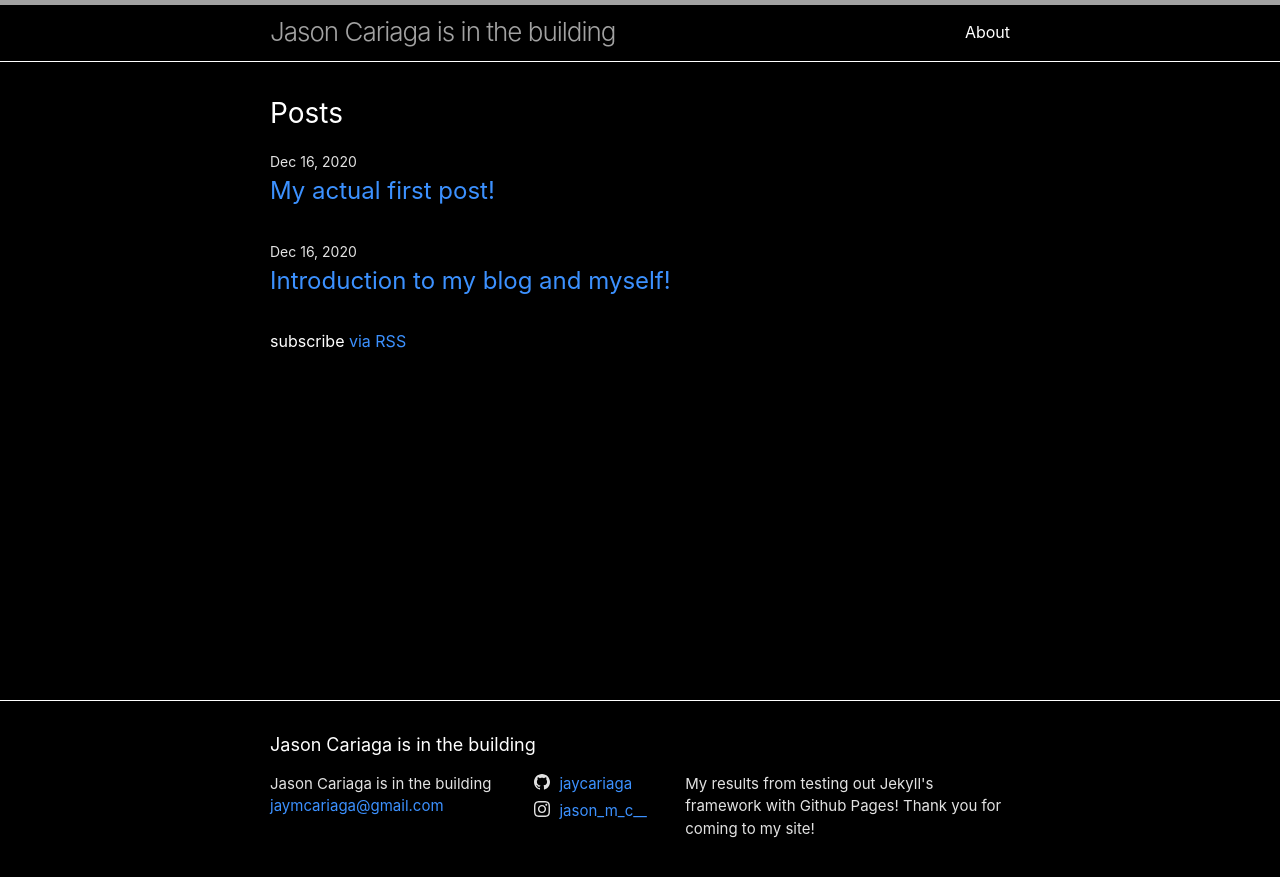
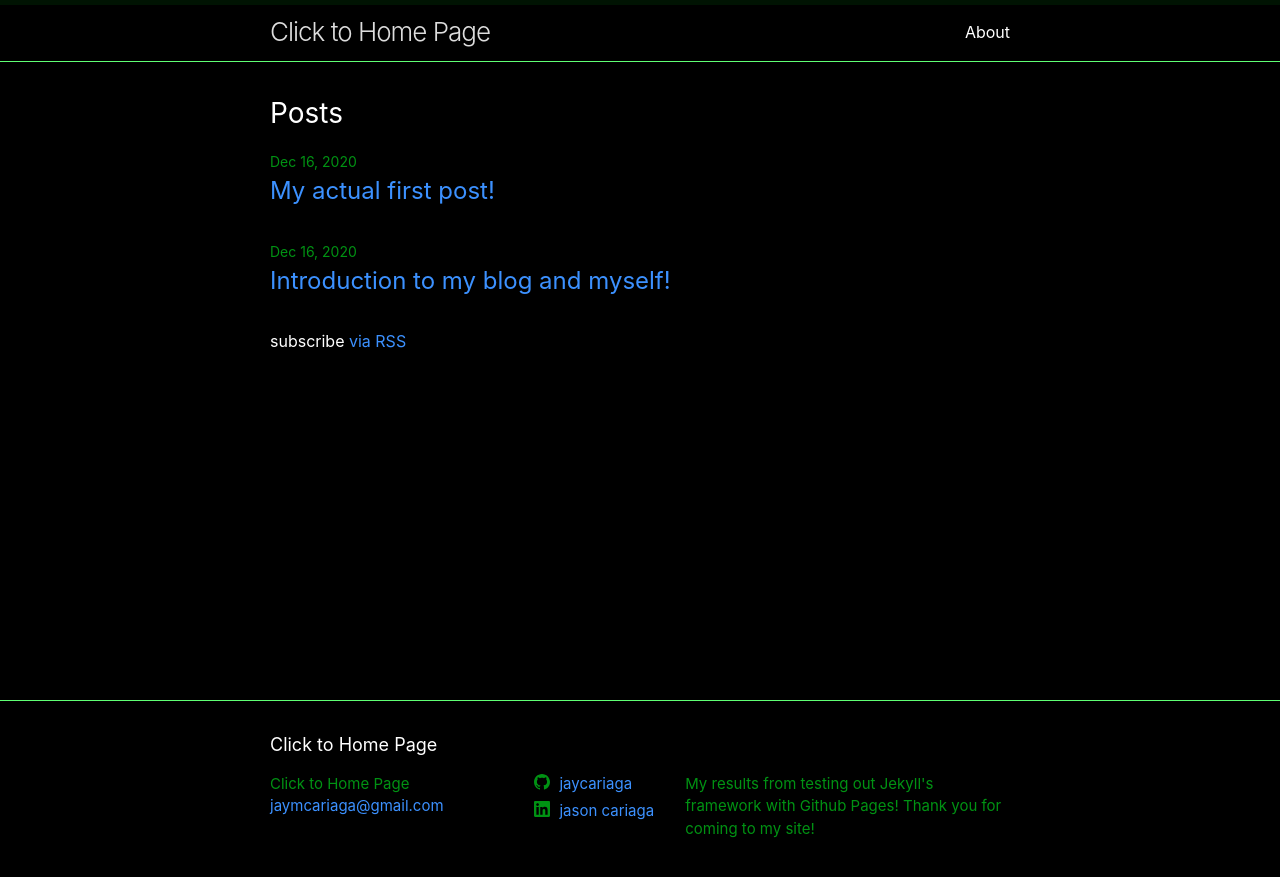
Before and after one commit to jaycariaga/jaycariaga.github.io, a Jekyll site: the page built from index.markdown, in a window 1280 px wide. Shown: the top 877 px of the page. Built offline with Jekyll 4.4.1, drawn with Linux system fonts in a browser that asks for light colours.

Commit message:
changes with the UI

```diff
--- a/_config.yml
+++ b/_config.yml
@@ -18,14 +18,14 @@
 # You can create any custom variable you would like, and they will be accessible
 # in the templates via {{ site.myvariable }}.
 
-title: Jason Cariaga is in the building
+title: Click to Home Page
 email: jaymcariaga@gmail.com
 description: >- # this means to ignore newlines until "baseurl:"
   My results from testing out Jekyll's framework with Github Pages! Thank you for coming to my site!
 baseurl: "" # the subpath of your site, e.g. /blog
 url: "https://jaycariaga.github.io/" # the base hostname & protocol for your site, e.g. http://example.com
-instagram_username: jason_m_c__
 github_username:  jaycariaga
+linkedin_username: jason cariaga
 
 #my changes for references and whatnot
 
--- a/_sass/minima.scss
+++ b/_sass/minima.scss
@@ -14,7 +14,7 @@ $text-color:       rgb(255, 255, 255) !default;
 $background-color: #000000 !default;
 $brand-color:      #3c91ff !default;
 
-$grey-color:       #e2e2e2 !default;
+$grey-color:       #009213 !default;
 $grey-color-light: lighten($grey-color, 40%) !default;
 $grey-color-dark:  darken($grey-color, 25%) !default;
 
--- a/_sass/minima/_base.scss
+++ b/_sass/minima/_base.scss
@@ -151,7 +151,7 @@ code {
   @include relative-font-size(0.9375);
   border: 1px solid $grey-color-light;
   border-radius: 3px;
-  background-color: #eef;
+  background-color: rgb(85, 85, 85);
 }
 
 code {
--- a/_sass/minima/_layout.scss
+++ b/_sass/minima/_layout.scss
@@ -12,7 +12,7 @@
 
 .site-title {
   @include relative-font-size(1.625);
-  font-weight: 300;
+  font-weight: 350;
   line-height: $base-line-height * $base-font-size * 2.25;
   letter-spacing: -1px;
   margin-bottom: 0;
@@ -20,7 +20,7 @@
 
   &,
   &:visited {
-    color: $grey-color-dark;
+    color: #dddddd;
   }
 }
 
--- a/_sass/minima/_syntax-highlighting.scss
+++ b/_sass/minima/_syntax-highlighting.scss
@@ -37,12 +37,12 @@
   .m     { color: #099 } // Literal.Number
   .s     { color: #d14 } // Literal.String
   .na    { color: #008080 } // Name.Attribute
-  .nb    { color: #0086B3 } // Name.Builtin
+  .nb    { color: #00ace6 } // Name.Builtin
   .nc    { color: #458; font-weight: bold } // Name.Class
   .no    { color: #008080 } // Name.Constant
   .ni    { color: #800080 } // Name.Entity
   .ne    { color: #900; font-weight: bold } // Name.Exception
-  .nf    { color: #900; font-weight: bold } // Name.Function
+  .nf    { color: rgb(2, 179, 55); font-weight: bold } // Name.Function
   .nn    { color: #555 } // Name.Namespace
   .nt    { color: #000080 } // Name.Tag
   .nv    { color: #008080 } // Name.Variable
@@ -52,16 +52,16 @@
   .mh    { color: #099 } // Literal.Number.Hex
   .mi    { color: #099 } // Literal.Number.Integer
   .mo    { color: #099 } // Literal.Number.Oct
-  .sb    { color: #d14 } // Literal.String.Backtick
-  .sc    { color: #d14 } // Literal.String.Char
-  .sd    { color: #d14 } // Literal.String.Doc
-  .s2    { color: #d14 } // Literal.String.Double
-  .se    { color: #d14 } // Literal.String.Escape
-  .sh    { color: #d14 } // Literal.String.Heredoc
-  .si    { color: #d14 } // Literal.String.Interpol
-  .sx    { color: #d14 } // Literal.String.Other
+  .sb    { color: rgb(236, 193, 0) } // Literal.String.Backtick
+  .sc    { color: rgb(236, 193, 0) } // Literal.String.Char
+  .sd    { color: rgb(236, 193, 0) } // Literal.String.Doc
+  .s2    { color: rgb(236, 193, 0) } // Literal.String.Double
+  .se    { color: rgb(236, 193, 0) } // Literal.String.Escape
+  .sh    { color: rgb(236, 193, 0) } // Literal.String.Heredoc
+  .si    { color: rgb(236, 193, 0) } // Literal.String.Interpol
+  .sx    { color: rgb(236, 193, 0) } // Literal.String.Other
   .sr    { color: #009926 } // Literal.String.Regex
-  .s1    { color: #d14 } // Literal.String.Single
+  .s1    { color: rgb(236, 193, 0) } // Literal.String.Single
   .ss    { color: #990073 } // Literal.String.Symbol
   .bp    { color: #999 } // Name.Builtin.Pseudo
   .vc    { color: #008080 } // Name.Variable.Class
```
